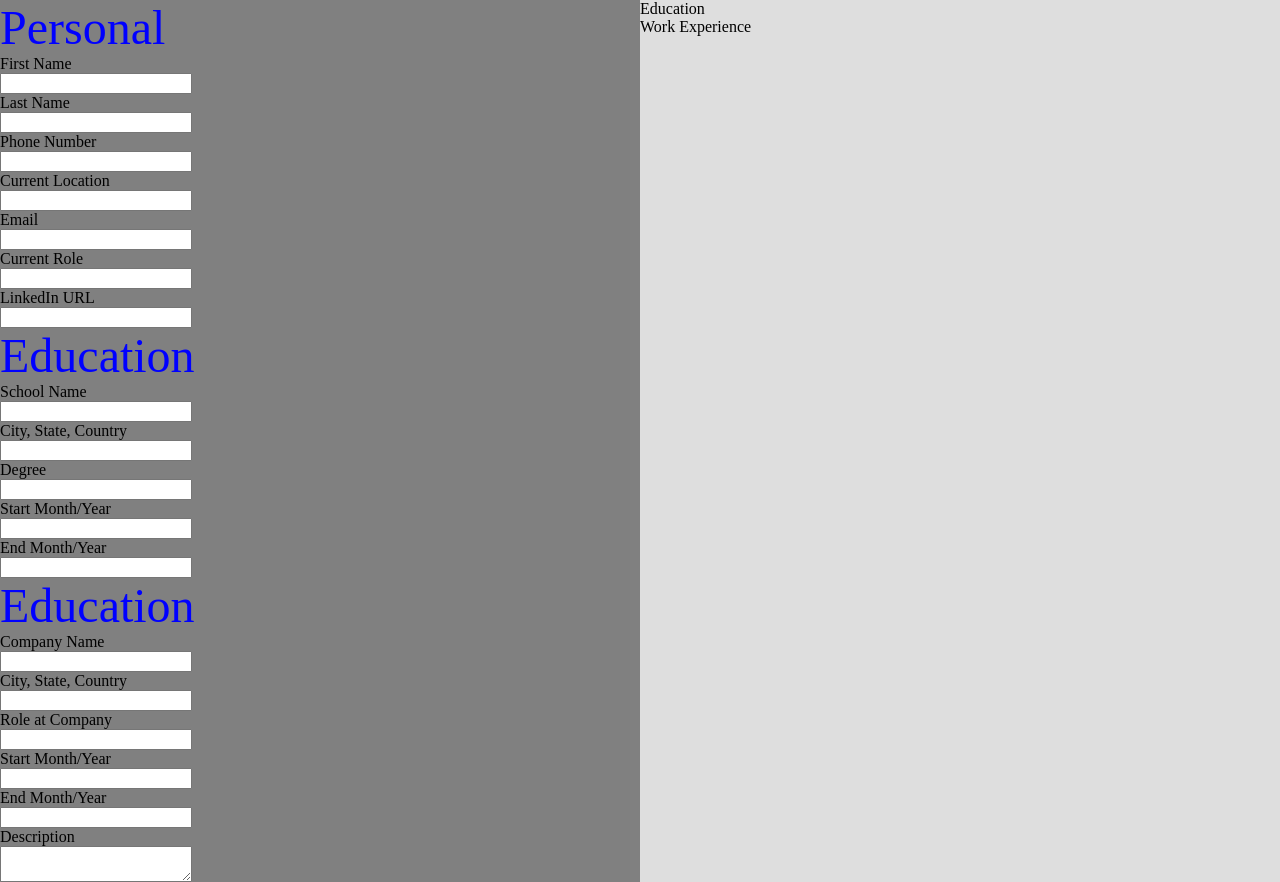
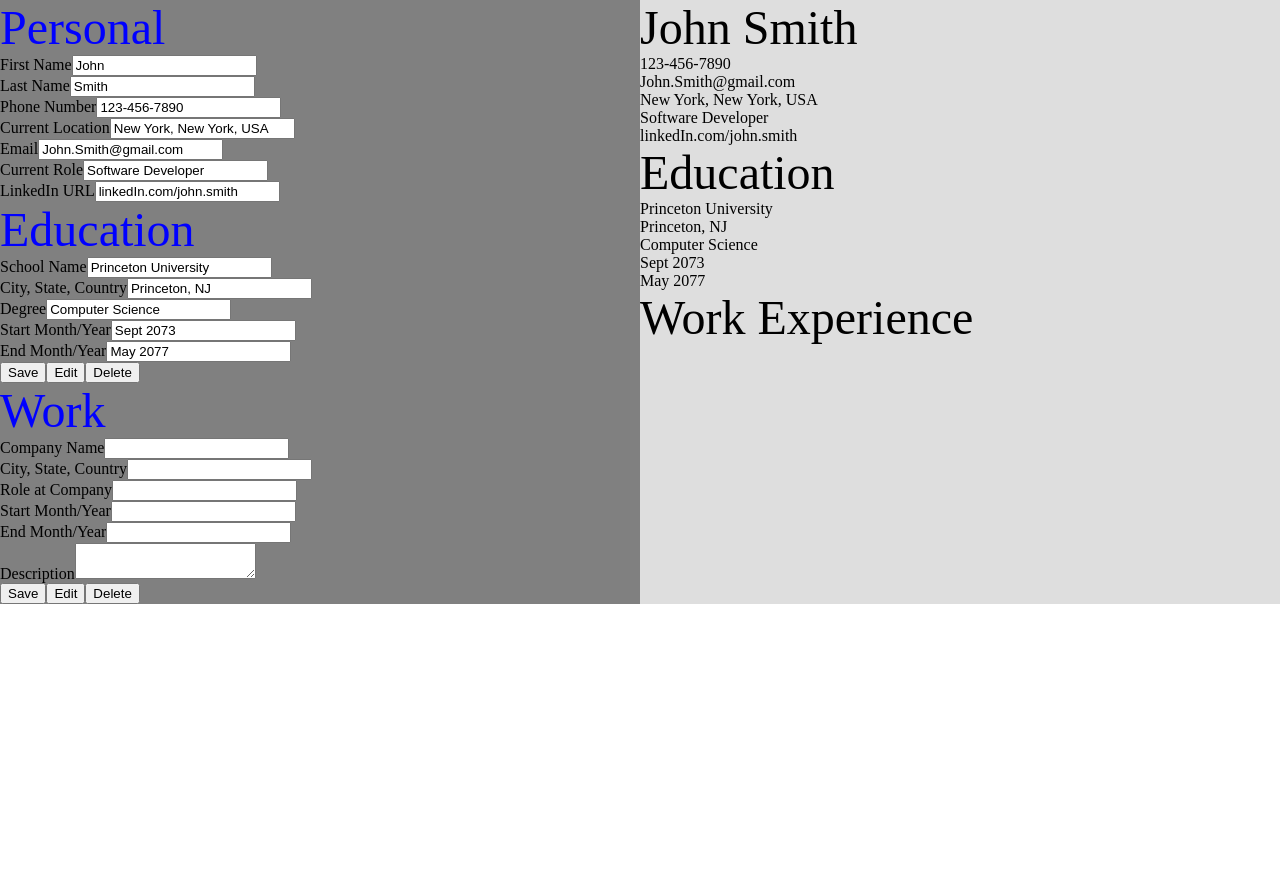
Before and after one commit to kuneus/cv-generator, a React (Vite) app: page / in a window 1280 px wide. After the commit the page ends 800 px from the top, so only its background shows below. Built offline with nearby package versions, Linux system fonts and the light colour scheme.

Commit message:
Add ability to submit additional education

```diff
--- a/src/App.jsx
+++ b/src/App.jsx
@@ -3,61 +3,69 @@ import "./styles/App.css";
 import PreviewSection from "./components/previewSection";
 import EditSection from "./components/editSection";
 
+// let educationArr = [];
+
+// let workArr = [];
+
+const createInfo = ([...items]) => {
+  return { ...items };
+};
+
 function App() {
-  const [firstName, setFirstName] = useState("");
+  const [firstName, setFirstName] = useState("John");
   function handleFirstNameChange(e) {
     setFirstName(e.target.value);
   }
 
-  const [lastName, setLastName] = useState("");
+  const [lastName, setLastName] = useState("Smith");
   function handleLastNameChange(e) {
     setLastName(e.target.value);
   }
 
   let fullName = firstName + " " + lastName;
 
-  const [phoneNumber, setPhoneNumber] = useState("");
+  const [phoneNumber, setPhoneNumber] = useState("123-456-7890");
   function handlePhoneChange(e) {
     setPhoneNumber(e.target.value);
   }
 
-  const [location, setLocation] = useState("");
+  const [location, setLocation] = useState("New York, New York, USA");
   function handleLocationChange(e) {
     setLocation(e.target.value);
   }
 
-  const [email, setEmail] = useState("");
+  const [email, setEmail] = useState("John.Smith@gmail.com");
   function handleEmailChange(e) {
     setEmail(e.target.value);
   }
 
-  const [role, setRole] = useState("");
+  const [role, setRole] = useState("Software Developer");
   function handleRoleChange(e) {
     setRole(e.target.value);
   }
 
-  const [linkedIn, setLinkedIn] = useState("");
+  const [linkedIn, setLinkedIn] = useState("linkedIn.com/john.smith");
   function handleLinkedInChange(e) {
     setLinkedIn(e.target.value);
   }
 
-  const [schoolName, setSchoolName] = useState("");
+  const [schoolName, setSchoolName] = useState("Princeton University");
   function handleSchoolNameChange(e) {
     setSchoolName(e.target.value);
   }
-  const [schoolLocation, setSchoolLocation] = useState("");
+  const [schoolLocation, setSchoolLocation] = useState("Princeton, NJ");
   function handleSchoolLocationChange(e) {
     setSchoolLocation(e.target.value);
   }
-  const [degree, setDegree] = useState("");
+  const [degree, setDegree] = useState("Computer Science");
   function handleDegreeChange(e) {
     setDegree(e.target.value);
   }
-  const [schoolStart, setSchoolStart] = useState("");
+  const [schoolStart, setSchoolStart] = useState("Sept 2073");
   function handleSchoolStartChange(e) {
     setSchoolStart(e.target.value);
   }
-  const [schoolEnd, setSchoolEnd] = useState("");
+  const [schoolEnd, setSchoolEnd] = useState("May 2077");
   function handleSchoolEndChange(e) {
     setSchoolEnd(e.target.value);
   }
@@ -90,6 +98,26 @@ function App() {
   const [companyDescription, setCompanyDescription] = useState("");
   function handleCompanyDescriptionChange(e) {
     setCompanyDescription(e.target.value);
+  }
+
+  const [educationArr, setEducationArr] = useState([]);
+  const [workArr, setWorkArr] = useState([]);
+  function handleNewObj(type, arr) {
+    type === "education-form"
+      ? setEducationArr(educationArr.concat(arr))
+      : setWorkArr(workArr.concat(arr));
+  }
+
+  function submit(e) {
+    e.preventDefault();
+
+    let temp = [];
+    for (let i = 0; i < e.target.length; i++) {
+      e.target[i].className !== "form-buttons" && temp.push(e.target[i].value);
+    }
+    let submittedObj = createInfo(temp);
+
+    handleNewObj(e.target.id, submittedObj);
   }
 
   return (
@@ -131,6 +159,7 @@ function App() {
         handleCompanyEndChange={handleCompanyEndChange}
         companyDescription={companyDescription}
         handleCompanyDescriptionChange={handleCompanyDescriptionChange}
+        submit={submit}
       />
       <PreviewSection
         fullName={fullName}
@@ -150,6 +179,7 @@ function App() {
         previewCompanyStart={companyStart}
         previewCompanyEnd={companyEnd}
         previewCompanyDescription={companyDescription}
+        educationArr={educationArr}
       />
     </div>
   );
--- a/src/components/all-inputs/inputEditEducation.jsx
+++ b/src/components/all-inputs/inputEditEducation.jsx
@@ -1,4 +1,5 @@
 import InputField from "./inputField";
+import FormButtons from "../formButtons";
 
 export default function InputEditEducation({
   schoolName,
@@ -11,12 +12,13 @@ export default function InputEditEducation({
   handleSchoolStartChange,
   schoolEnd,
   handleSchoolEndChange,
+  submitEducation,
 }) {
   return (
     <>
       <div className="card">
         <h1 className="card-title">Education</h1>
-        <ul>
+        <form onSubmit={submitEducation} id="education-form">
           <InputField
             id="school-name-input"
             value={schoolName}
@@ -47,7 +49,8 @@ export default function InputEditEducation({
             onChange={handleSchoolEndChange}
             label="End Month/Year"
           />
-        </ul>
+          <FormButtons />
+        </form>
       </div>
     </>
   );
--- a/src/components/all-inputs/inputEditWork.jsx
+++ b/src/components/all-inputs/inputEditWork.jsx
@@ -1,4 +1,5 @@
 import InputField from "./inputField";
+import FormButtons from "../formButtons";
 
 export default function InputEditWork({
   company,
@@ -13,12 +14,13 @@ export default function InputEditWork({
   handleCompanyEndChange,
   companyDescription,
   handleCompanyDescriptionChange,
+  submitWork,
 }) {
   return (
     <>
       <div className="card">
-        <h1 className="card-title">Education</h1>
-        <ul>
+        <h1 className="card-title">Work</h1>
+        <form onSubmit={submitWork} id="work-form">
           <InputField
             id="company-name-input"
             value={company}
@@ -49,16 +51,19 @@ export default function InputEditWork({
             onChange={handleCompanyEndChange}
             label="End Month/Year"
           />
-          <li>
+          <div>
             <label htmlFor="company-description-input">Description</label>
             <textarea
               id="company-description-input"
               value={companyDescription}
               onChange={handleCompanyDescriptionChange}
             />
-          </li>
-        </ul>
+          </div>
+          <FormButtons />
+        </form>
       </div>
     </>
   );
 }
+
+// create work form
--- a/src/components/all-inputs/inputField.jsx
+++ b/src/components/all-inputs/inputField.jsx
@@ -1,6 +1,6 @@
 export default function InputField({ id, type, value, onChange, label }) {
   return (
-    <li>
+    <div>
       <label htmlFor={id}>{label}</label>
       <input
         id={id}
@@ -8,6 +8,6 @@ export default function InputField({ id, type, value, onChange, label }) {
         value={value}
         onChange={onChange}
       />
-    </li>
+    </div>
   );
 }
--- /dev/null
+++ b/src/components/all-previews/previewEducation.jsx
@@ -0,0 +1,39 @@
+// **** DOESN'T WORK YET ****
+function CreateNewEducation({ educationArr }) {
+  return (
+    <ul className="preview-education-items">
+      {educationArr.map((education) => (
+        <>
+          <li key={education[0]}>{education[0]}</li>
+          <li key={education[1]}>{education[1]}</li>
+          <li key={education[2]}>{education[2]}</li>
+          <li key={education[3]}>{education[3]}</li>
+          <li key={education[4]}>{education[4]}</li>
+        </>
+      ))}
+    </ul>
+  );
+}
+
+export default function PreviewEducation({
+  previewSchoolName,
+  previewSchoolLocation,
+  previewDegree,
+  previewSchoolStart,
+  previewSchoolEnd,
+  educationArr,
+}) {
+  return (
+    <div className="preview-education">
+      <h1 className="preview-title">Education</h1>
+      <div className="preview-education-items">
+        <div>{previewSchoolName}</div>
+        <div>{previewSchoolLocation}</div>
+        <div>{previewDegree}</div>
+        <div>{previewSchoolStart}</div>
+        <div>{previewSchoolEnd}</div>
+      </div>
+      <CreateNewEducation educationArr={educationArr} />
+    </div>
+  );
+}
--- /dev/null
+++ b/src/components/all-previews/previewPersonalInfo.jsx
@@ -0,0 +1,19 @@
+export default function PreviewPersonalInfo({
+  fullName,
+  previewPhone,
+  previewEmail,
+  previewLocation,
+  previewRole,
+  previewLinkedIn,
+}) {
+  return (
+    <div className="preview-personal-info">
+      <h1 className="preview-title">{fullName}</h1>
+      <div>{previewPhone}</div>
+      <div>{previewEmail}</div>
+      <div>{previewLocation}</div>
+      <div>{previewRole}</div>
+      <div>{previewLinkedIn}</div>
+    </div>
+  );
+}
--- /dev/null
+++ b/src/components/all-previews/previewWork.jsx
@@ -0,0 +1,20 @@
+export default function PreviewWork({
+  previewCompanyName,
+  previewCompanyLocation,
+  previewCompanyRole,
+  previewCompanyStart,
+  previewCompanyEnd,
+  previewCompanyDescription,
+}) {
+  return (
+    <div className="preview-work">
+      <h1 className="preview-title">Work Experience</h1>
+      <div>{previewCompanyName}</div>
+      <div>{previewCompanyLocation}</div>
+      <div>{previewCompanyRole}</div>
+      <div>{previewCompanyStart}</div>
+      <div>{previewCompanyEnd}</div>
+      <div>{previewCompanyDescription}</div>
+    </div>
+  );
+}
--- a/src/components/editSection.jsx
+++ b/src/components/editSection.jsx
@@ -40,6 +40,7 @@ export default function EditSection({
   handleCompanyEndChange,
   companyDescription,
   handleCompanyDescriptionChange,
+  submit,
 }) {
   return (
     <>
@@ -71,6 +72,7 @@ export default function EditSection({
           handleSchoolStartChange={handleSchoolStartChange}
           schoolEnd={schoolEnd}
           handleSchoolEndChange={handleSchoolEndChange}
+          submitEducation={submit}
         />
         <InputEditWork
           company={company}
@@ -85,6 +87,7 @@ export default function EditSection({
           handleCompanyEndChange={handleCompanyEndChange}
           companyDescription={companyDescription}
           handleCompanyDescriptionChange={handleCompanyDescriptionChange}
+          submitWork={submit}
         />
       </div>
     </>
--- /dev/null
+++ b/src/components/formButtons.jsx
@@ -0,0 +1,15 @@
+export default function FormButtons({ save, cancel, deleteBtn }) {
+  return (
+    <div className="form-buttons-cont">
+      <button type="submit" onClick={save} className="form-buttons">
+        Save
+      </button>
+      <button type="button" onClick={cancel} className="form-buttons">
+        Edit
+      </button>
+      <button type="button" onClick={deleteBtn} className="form-buttons">
+        Delete
+      </button>
+    </div>
+  );
+}
--- a/src/components/previewSection.jsx
+++ b/src/components/previewSection.jsx
@@ -1,68 +1,11 @@
 import "../styles/previewSection.css";
-
-function PreviewPersonalInfo({
-  fullName,
-  previewPhone,
-  previewEmail,
-  previewLocation,
-  previewRole,
-  previewLinkedIn,
-}) {
-  return (
-    <div className="preview-personal-info">
-      <h1>{fullName}</h1>
-      <div>{previewPhone}</div>
-      <div>{previewEmail}</div>
-      <div>{previewLocation}</div>
-      <div>{previewRole}</div>
-      <div>{previewLinkedIn}</div>
-    </div>
-  );
-}
+import PreviewPersonalInfo from "./all-previews/previewPersonalInfo";
+import PreviewEducation from "./all-previews/previewEducation";
+import PreviewWork from "./all-previews/previewWork";
 
 // load array of educational experiences
 
-function PreviewEducation({
-  previewSchoolName,
-  previewSchoolLocation,
-  previewDegree,
-  previewSchoolStart,
-  previewSchoolEnd,
-}) {
-  return (
-    <div className="preview-education">
-      <h1>Education</h1>
-      <div>{previewSchoolName}</div>
-      <div>{previewSchoolLocation}</div>
-      <div>{previewDegree}</div>
-      <div>{previewSchoolStart}</div>
-      <div>{previewSchoolEnd}</div>
-    </div>
-  );
-}
-
 // need to create components for adding new info for education and work experience
-
-function PreviewWork({
-  previewCompanyName,
-  previewCompanyLocation,
-  previewCompanyRole,
-  previewCompanyStart,
-  previewCompanyEnd,
-  previewCompanyDescription,
-}) {
-  return (
-    <div className="preview-work">
-      <h1>Work Experience</h1>
-      <div>{previewCompanyName}</div>
-      <div>{previewCompanyLocation}</div>
-      <div>{previewCompanyRole}</div>
-      <div>{previewCompanyStart}</div>
-      <div>{previewCompanyEnd}</div>
-      <div>{previewCompanyDescription}</div>
-    </div>
-  );
-}
 
 export default function PreviewSection({
   fullName,
@@ -82,6 +25,7 @@ export default function PreviewSection({
   previewCompanyStart,
   previewCompanyEnd,
   previewCompanyDescription,
+  educationArr,
 }) {
   return (
     <div className="preview-section">
@@ -99,6 +43,7 @@ export default function PreviewSection({
         previewDegree={previewDegree}
         previewSchoolStart={previewSchoolStart}
         previewSchoolEnd={previewSchoolEnd}
+        educationArr={educationArr}
       />
       <PreviewWork
         previewCompanyName={previewCompanyName}
--- a/src/styles/previewSection.css
+++ b/src/styles/previewSection.css
@@ -3,3 +3,7 @@
   height: auto;
   width: 50vw;
 }
+
+.preview-title {
+  font-size: 3rem;
+}
```
